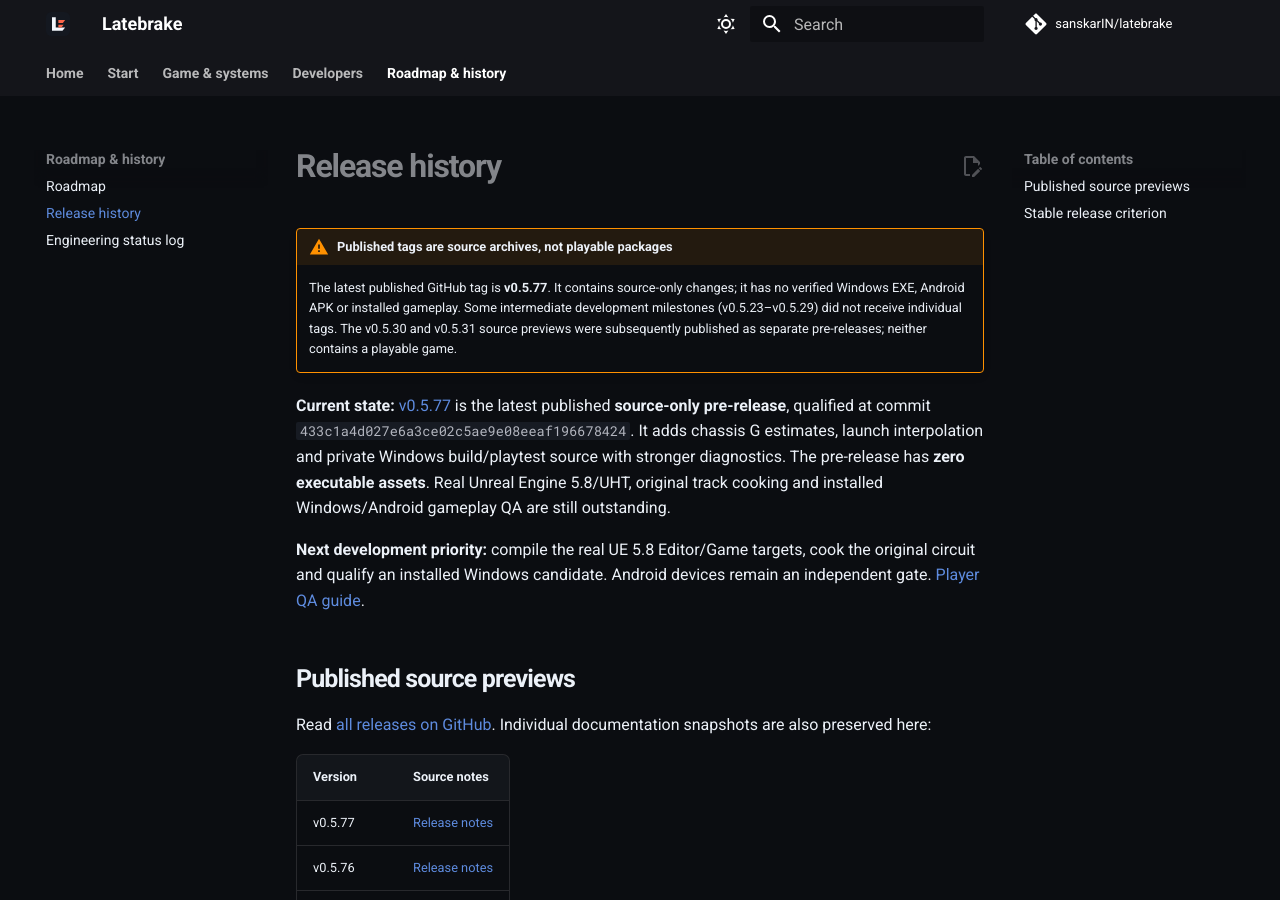
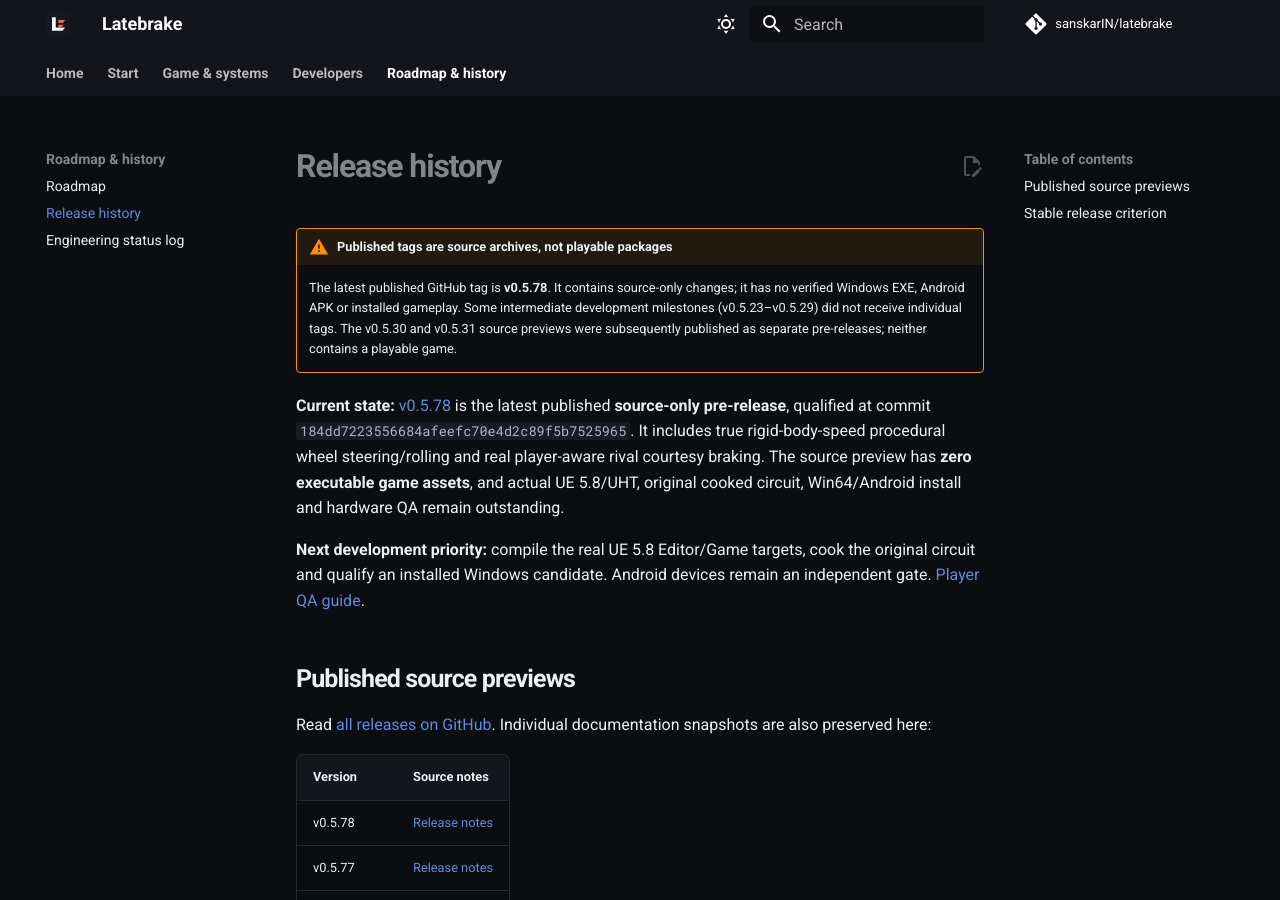
Before and after one commit to sanskarIN/latebrake, an MkDocs documentation site: the page built from docs/release-history.md, in a window 1280 px wide and 900 px high. Built offline with MkDocs 1.6.1 and Material for MkDocs 9.7.7, drawn with Linux system fonts in a browser that asks for light colours; comment, search, counter and statistics services are not loaded.

Commit message:
docs(v0.5.78): stage source-only published status pending immutable release confirmation

```diff
--- a/docs/release-history.md
+++ b/docs/release-history.md
@@ -1,9 +1,9 @@
 # Release history
 
 !!! warning "Published tags are source archives, not playable packages"
-    The latest published GitHub tag is **v0.5.77**. It contains source-only changes; it has no verified Windows EXE, Android APK or installed gameplay. Some intermediate development milestones (v0.5.23–v0.5.29) did not receive individual tags. The v0.5.30 and v0.5.31 source previews were subsequently published as separate pre-releases; neither contains a playable game.
+    The latest published GitHub tag is **v0.5.78**. It contains source-only changes; it has no verified Windows EXE, Android APK or installed gameplay. Some intermediate development milestones (v0.5.23–v0.5.29) did not receive individual tags. The v0.5.30 and v0.5.31 source previews were subsequently published as separate pre-releases; neither contains a playable game.
 
-**Current state:** [v0.5.77](https://github.com/sanskarIN/latebrake/releases/tag/v0.5.77) is the latest published **source-only pre-release**, qualified at commit `433c1a4d027e6a3ce02c5ae9e08eeaf196678424`. It adds chassis G estimates, launch interpolation and private Windows build/playtest source with stronger diagnostics. The pre-release has **zero executable assets**. Real Unreal Engine 5.8/UHT, original track cooking and installed Windows/Android gameplay QA are still outstanding.
+**Current state:** [v0.5.78](https://github.com/sanskarIN/latebrake/releases/tag/v0.5.78) is the latest published **source-only pre-release**, qualified at commit `184dd7223556684afeefc70e4d2c89f5b7525965`. It includes true rigid-body-speed procedural wheel steering/rolling and real player-aware rival courtesy braking. The source preview has **zero executable game assets**, and actual UE 5.8/UHT, original cooked circuit, Win64/Android install and hardware QA remain outstanding.
 
 **Next development priority:** compile the real UE 5.8 Editor/Game targets, cook the original circuit and qualify an installed Windows candidate. Android devices remain an independent gate. [Player QA guide](WINDOWS_PERSONAL_PLAYTEST.md).
 
@@ -13,6 +13,7 @@ Read [all releases on GitHub](https://github.com/sanskarIN/latebrake/releases).
 
 | Version | Source notes |
 | --- | --- |
+| v0.5.78 | [Release notes](releases/v0.5.78.md) |
 | v0.5.77 | [Release notes](releases/v0.5.77.md) |
 | v0.5.76 | [Release notes](releases/v0.5.76.md) |
 | v0.5.75 | [Release notes](releases/v0.5.75.md) |
```
